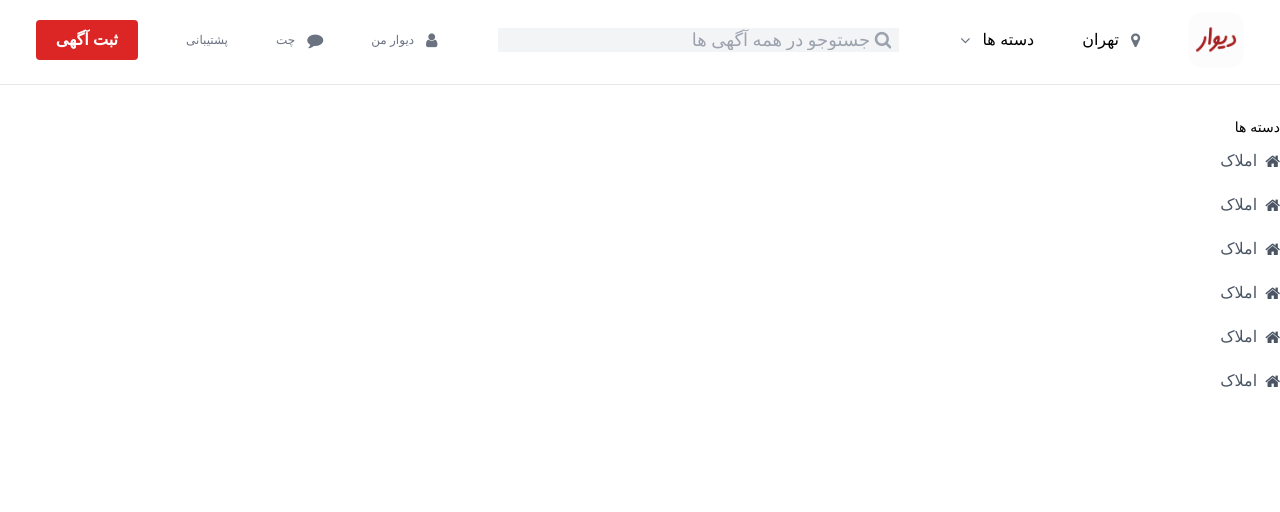
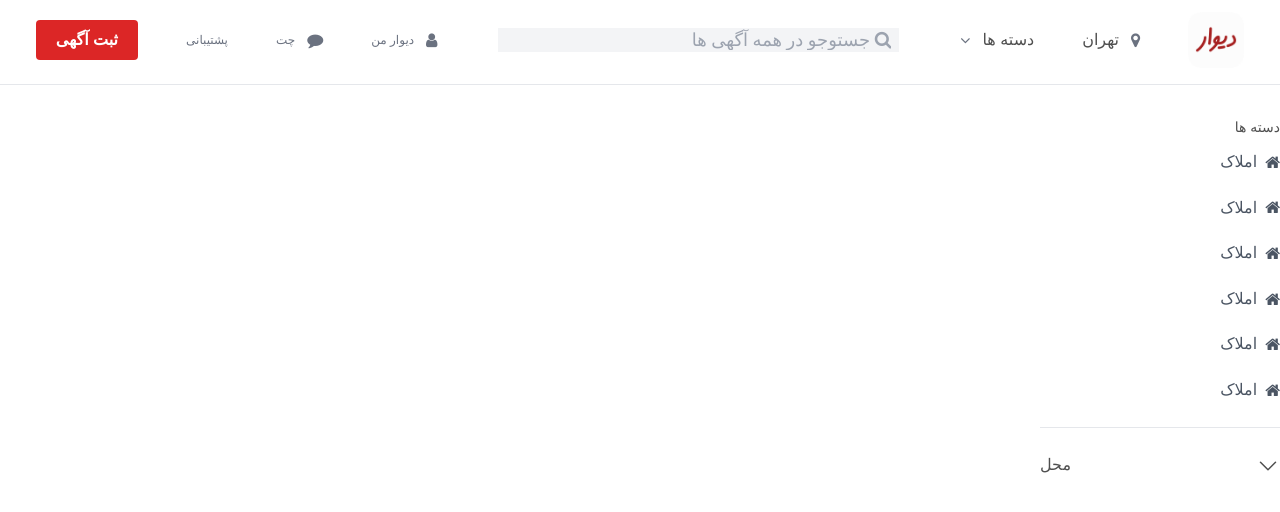
Before and after one commit to moham7dreza/divar_tailwind, a website: page src/main.html in a window 1280 px wide. Drawn offline with nearby package versions, Linux system fonts and the light colour scheme; a small style sheet from the web is missing.

Commit message:
add accordion to sidebar

```diff
--- a/src/main.html
+++ b/src/main.html
@@ -6,7 +6,7 @@
     <meta name="viewport" content="width=device-width, initial-scale=1.0">
 
     <title>Title</title>
-
+    <link rel="stylesheet" href="https://cdn.jsdelivr.net/npm/tw-elements/dist/css/tw-elements.min.css" />
     <link rel="stylesheet" href="../dist/output.css">
     <link href="https://cdn.jsdelivr.net/gh/rastikerdar/vazirmatn@v33.003/Vazirmatn-font-face.css" rel="stylesheet"
         type="text/css" />
@@ -103,7 +103,38 @@
                     </div>
                 </section>
             </section>
-            <section></section>
+            <section class="w-3/4 pt-6 mt-6 border-t">
+                <!-- TW Elements is free under AGPL, with commercial license required for specific uses. See more details: https://tw-elements.com/license/ and contact us for queries at tailwind@mdbootstrap.com -->
+                <div id="accordionExample">
+
+                    <div class="bg-white">
+                        <h2 class="mb-0" id="headingTwo">
+                            <button class="relative flex items-center w-full space-x-1 space-x-reverse group"
+                                type="button" data-te-collapse-init data-te-collapse-collapsed
+                                data-te-target="#collapseTwo" aria-expanded="false" aria-controls="collapseTwo">
+
+                                <span
+                                    class="-mr-1 ml-auto h-5 w-5 shrink-0 rotate-[-180deg] fill-[#336dec] transition-transform duration-200 ease-in-out group-[[data-te-collapse-collapsed]]:mr-0 group-[[data-te-collapse-collapsed]]:rotate-0 group-[[data-te-collapse-collapsed]]:fill-[#212529] motion-reduce:transition-none dark:fill-blue-300 dark:group-[[data-te-collapse-collapsed]]:fill-white">
+                                    <svg xmlns="http://www.w3.org/2000/svg" fill="none" viewBox="0 0 24 24"
+                                        stroke-width="1.5" stroke="currentColor" class="w-6 h-6">
+                                        <path stroke-linecap="round" stroke-linejoin="round"
+                                            d="M19.5 8.25l-7.5 7.5-7.5-7.5" />
+                                    </svg>
+                                </span>
+                                <p>محل</p>
+                            </button>
+                        </h2>
+                        <div id="collapseTwo" class="!visible hidden" data-te-collapse-item aria-labelledby="headingTwo"
+                            data-te-parent="#accordionExample">
+                            <div class="py-4">
+                                <button class="w-full py-2 text-sm text-gray-400 border rounded text-start ps-2">تعیین
+                                    محل</button>
+                            </div>
+                        </div>
+                    </div>
+
+                </div>
+            </section>
             <section></section>
             <section></section>
             <footer></footer>
@@ -146,6 +177,8 @@
             </section>
         </section>
     </footer>
+    <!-- TW Elements is free under AGPL, with commercial license required for specific uses. See more details: https://tw-elements.com/license/ and contact us for queries at tailwind@mdbootstrap.com -->
+    <script src="https://cdn.jsdelivr.net/npm/tw-elements/dist/js/tw-elements.umd.min.js"></script>
 </body>
 
 </html>
```
Also changed, not shown: dist/output.css.
